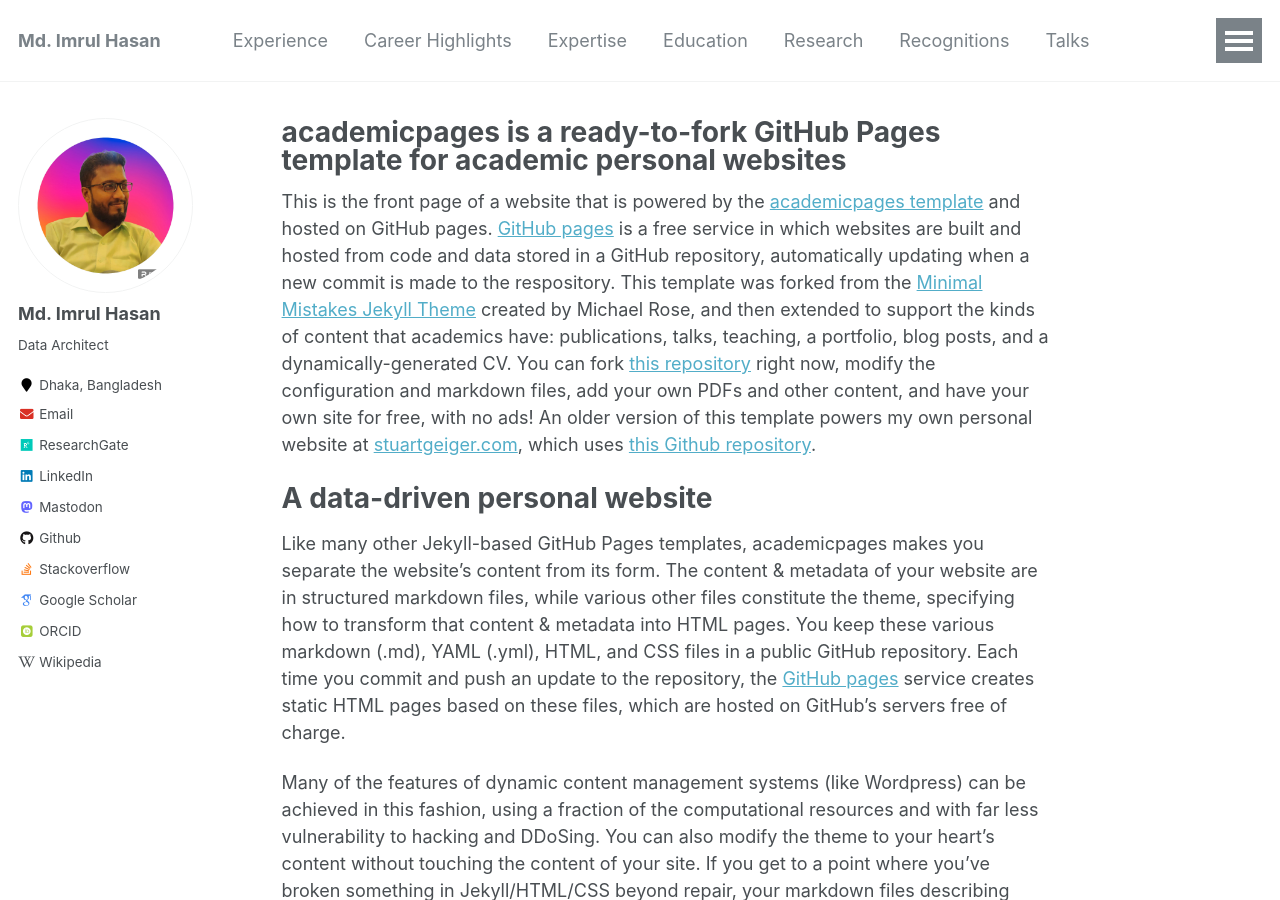
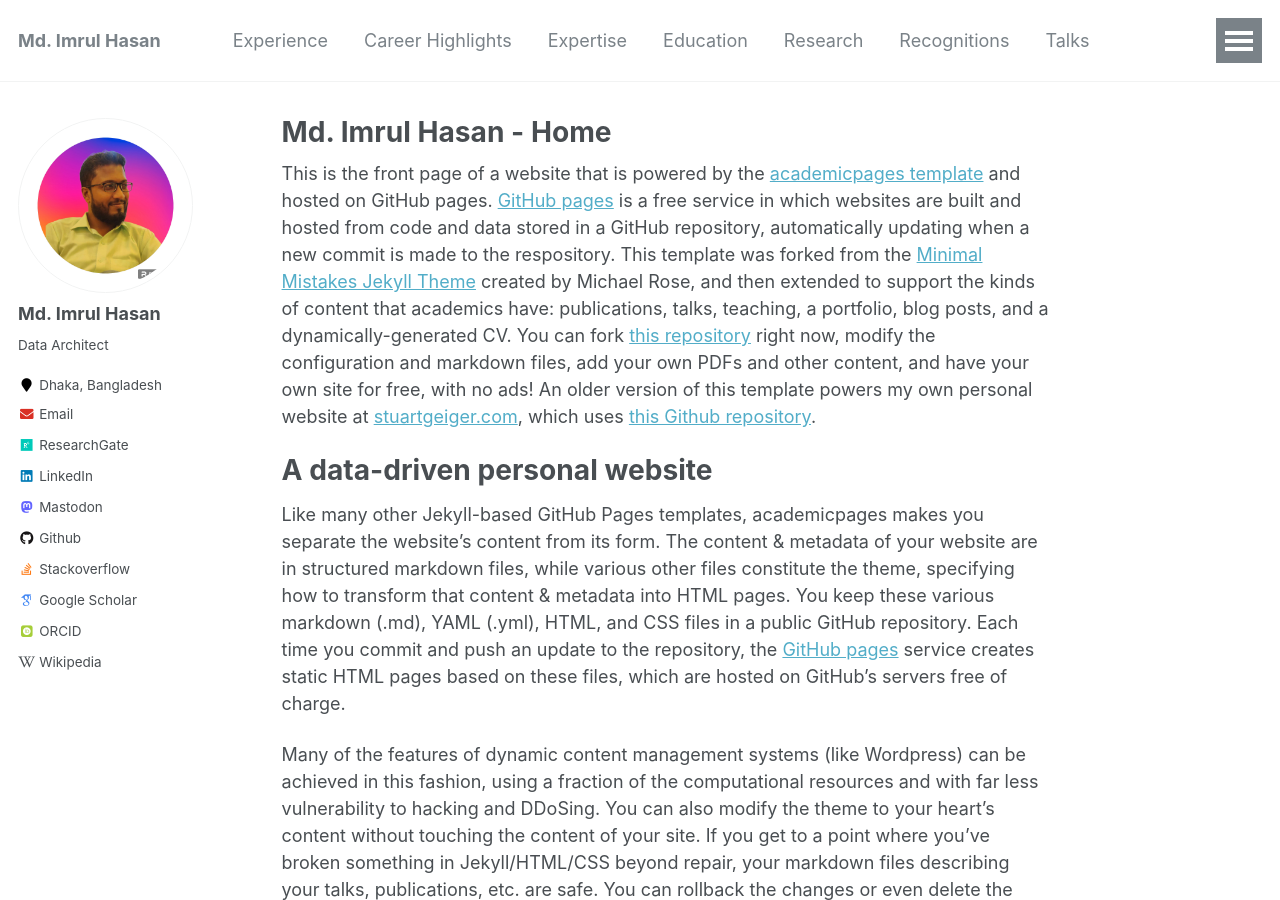
Before and after one commit to imrulhasandata/imrulhasandata, a Jekyll site: the page built from _pages/about.md, in a window 1280 px wide and 900 px high. Built offline with Jekyll 4.4.1, drawn with Linux system fonts in a browser that asks for light colours; some web fonts are replaced.

Commit message:
mac: home page

```diff
--- a/_pages/about.md
+++ b/_pages/about.md
@@ -1,6 +1,6 @@
 ---
 permalink: /
-title: "academicpages is a ready-to-fork GitHub Pages template for academic personal websites"
+title: "Md. Imrul Hasan - Home"
 excerpt: "About me"
 author_profile: true
 redirect_from:
```
